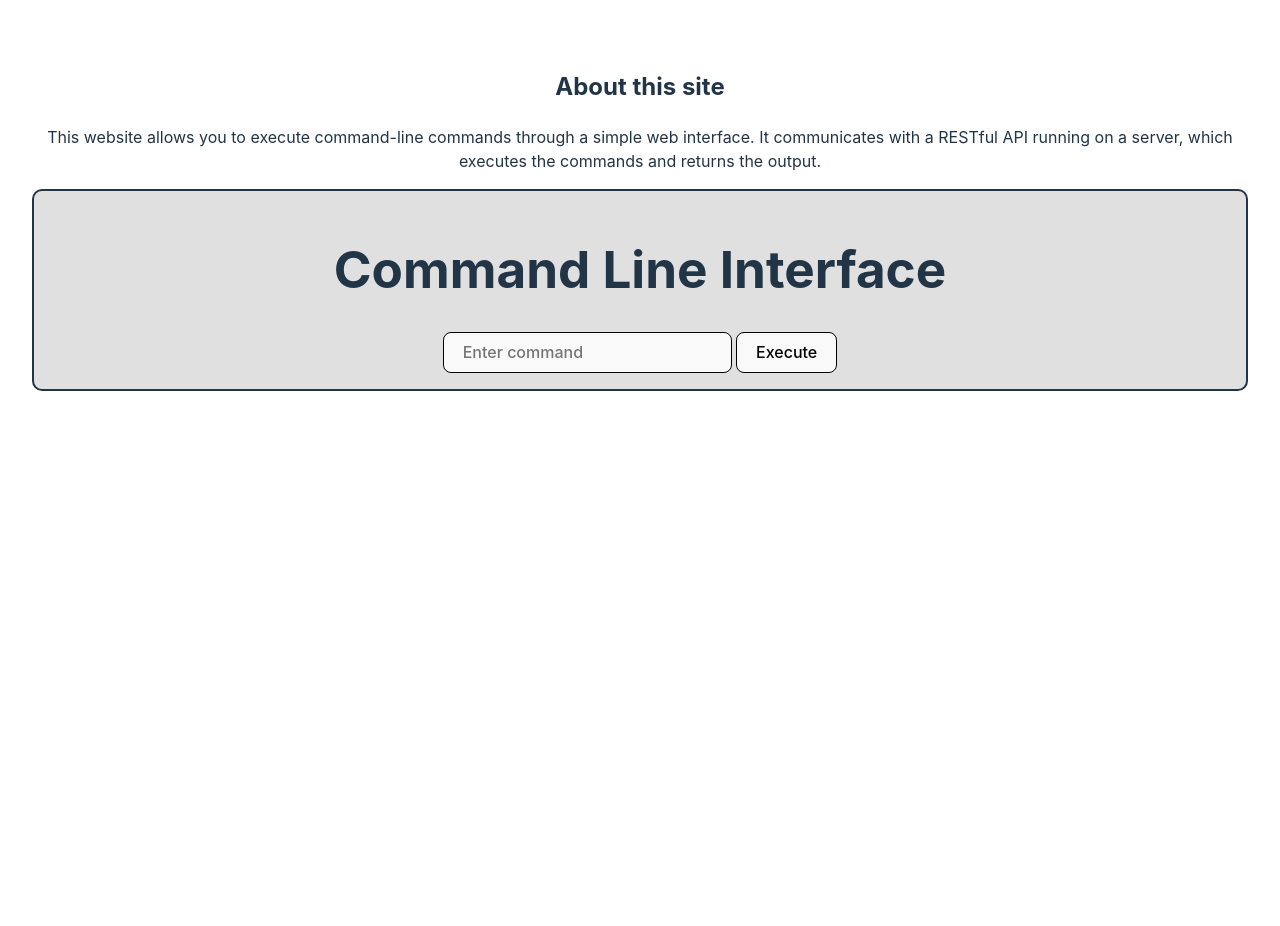
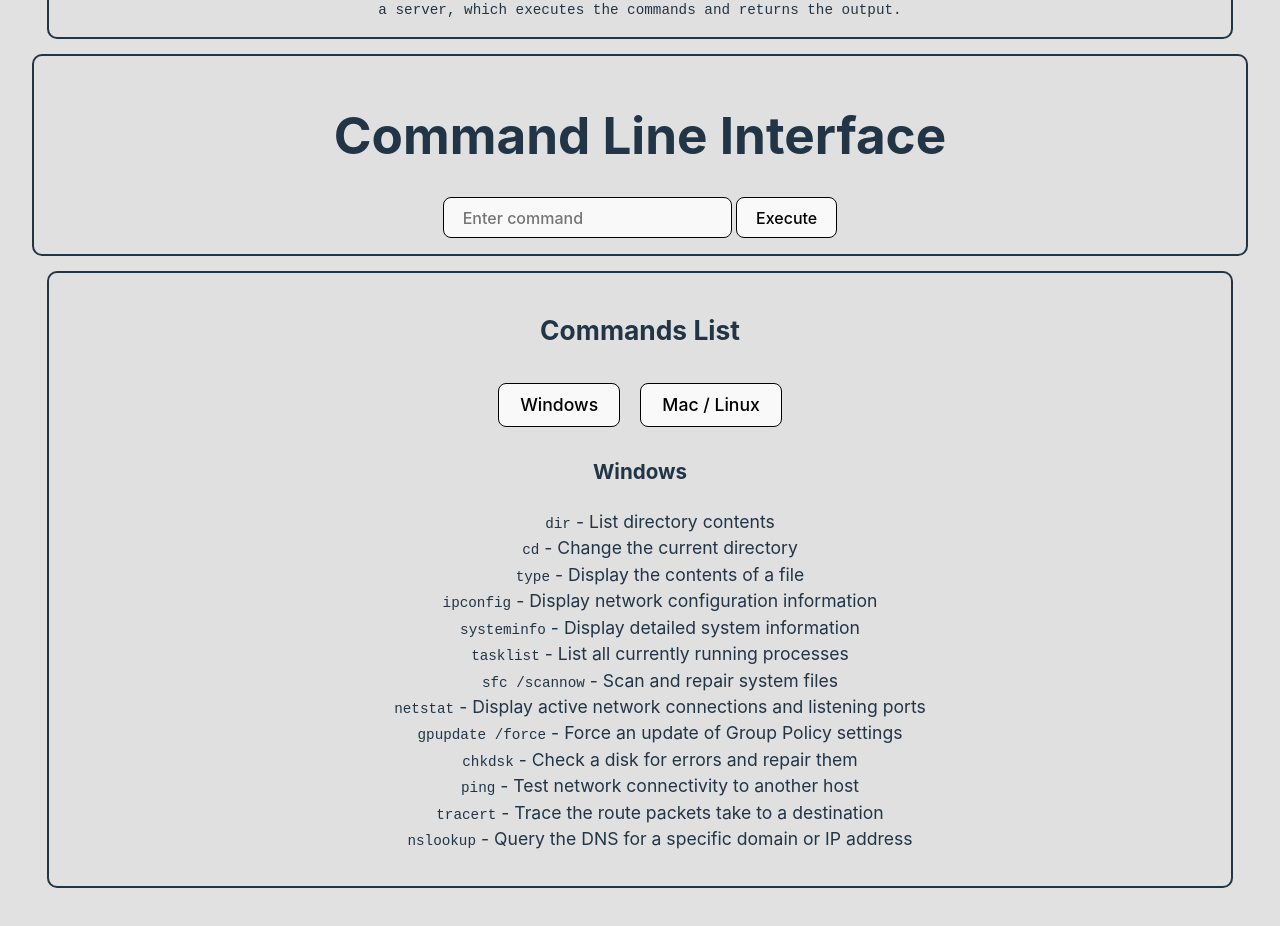
Before and after one commit to BigBobandy/Command-Line-app, a React (Vite) app: page / in a window 1280 px wide. Shown: the part 180-1106 px from the top of the page. Before the commit the page ends 800 px from the top, so only its background shows below. Built offline with nearby package versions, Linux system fonts and the light colour scheme.

Commit message:
Add CommandsList component
Description: Created a new CommandsList component to display a list of available commands for Windows and Mac/Linux systems. The component allows users to toggle between the two command lists by clicking the "Windows" or "Mac / Linux" buttons

```diff
--- a/src/App.css
+++ b/src/App.css
@@ -6,15 +6,16 @@
 }
 
 :root {
-  --primary-color: #0f0;
+  --primary-color: #213547;
+  --background-color: #e0e0e0;
 }
 
 .App {
-  border: 2px solid #213547;
+  border: 2px solid var(--primary-color);
   border-radius: 10px;
   padding: 1rem;
   z-index: 1;
-  background-color: #e0e0e0;
+  background-color: var(--background-color);
 }
 
 form input {
--- a/src/App.jsx
+++ b/src/App.jsx
@@ -2,6 +2,7 @@ import axios from "axios";
 import { useState } from "react";
 import "./App.css";
 import About from "./components/About";
+import CommandList from "./components/CommandList";
 
 function App() {
   // Declaring state variables for input and output
@@ -56,6 +57,7 @@ function App() {
           ))}
         </div>
       </div>
+      <CommandList></CommandList>
     </div>
   );
 }
--- a/src/components/About.jsx
+++ b/src/components/About.jsx
@@ -5,11 +5,11 @@ function About() {
   return (
     <div className="About">
       <h2>About this site</h2>
-      <p>
+      <code>
         This website allows you to execute command-line commands through a
         simple web interface. It communicates with a RESTful API running on a
         server, which executes the commands and returns the output.
-      </p>
+      </code>
     </div>
   );
 }
--- a/src/components/CommandList.jsx
+++ b/src/components/CommandList.jsx
@@ -0,0 +1,121 @@
+import React, { useState } from "react";
+import "./styles/CommandList.css";
+
+function CommandList() {
+  const [activeList, setActiveList] = useState("windows");
+
+  return (
+    <div className="CommandList">
+      <h2>Commands List</h2>
+
+      <div>
+        <button onClick={() => setActiveList("windows")}>Windows</button>
+        <button onClick={() => setActiveList("mac-linux")}>Mac / Linux</button>
+      </div>
+
+      {activeList === "windows" && (
+        <div>
+          <h3>Windows</h3>
+          <ul>
+            <li>
+              <code>dir</code> - List directory contents
+            </li>
+            <li>
+              <code>cd</code> - Change the current directory
+            </li>
+            <li>
+              <code>type</code> - Display the contents of a file
+            </li>
+            <li>
+              <code>ipconfig</code> - Display network configuration information
+            </li>
+            <li>
+              <code>systeminfo</code> - Display detailed system information
+            </li>
+            <li>
+              <code>tasklist</code> - List all currently running processes
+            </li>
+            <li>
+              <code>sfc /scannow</code> - Scan and repair system files
+            </li>
+            <li>
+              <code>netstat</code> - Display active network connections and
+              listening ports
+            </li>
+            <li>
+              <code>gpupdate /force</code> - Force an update of Group Policy
+              settings
+            </li>
+            <li>
+              <code>chkdsk</code> - Check a disk for errors and repair them
+            </li>
+            <li>
+              <code>ping</code> - Test network connectivity to another host
+            </li>
+            <li>
+              <code>tracert</code> - Trace the route packets take to a
+              destination
+            </li>
+            <li>
+              <code>nslookup</code> - Query the DNS for a specific domain or IP
+              address
+            </li>
+          </ul>
+        </div>
+      )}
+
+      {activeList === "mac-linux" && (
+        <div>
+          <h3>Mac / Linux</h3>
+          <ul>
+            <li>
+              <code>ls</code> - List directory contents
+            </li>
+            <li>
+              <code>cd</code> - Change the current directory
+            </li>
+            <li>
+              <code>cat</code> - Display the contents of a file
+            </li>
+            <li>
+              <code>ifconfig</code> - Display network configuration information
+            </li>
+            <li>
+              <code>uname -a</code> - Display detailed system information
+            </li>
+            <li>
+              <code>ps</code> - List all currently running processes
+            </li>
+            <li>
+              <code>top</code> - Display dynamic real-time information about
+              running processes
+            </li>
+            <li>
+              <code>lsof</code> - List open files and the processes that opened
+              them
+            </li>
+            <li>
+              <code>df</code> - Display disk space usage
+            </li>
+            <li>
+              <code>du</code> - Display file and directory space usage
+            </li>
+            <li>
+              <code>ping</code> - Test network connectivity to another host
+            </li>
+            <li>
+              <code>traceroute</code> - Trace the route packets take to a
+              destination
+            </li>
+            <li>
+              <code>dig</code> - Query the DNS for a specific domain or IP
+              address
+            </li>
+          </ul>
+        </div>
+      )}
+    </div>
+  );
+}
+
+export default CommandList;
--- a/src/components/styles/About.css
+++ b/src/components/styles/About.css
@@ -0,0 +1,8 @@
+.About {
+  margin: 15px;
+  font-size: 110%;
+  background-color: var(--background-color);
+  padding: 1rem;
+  border: 2px solid var(--primary-color);
+  border-radius: 10px;
+}
--- a/src/components/styles/CommandList.css
+++ b/src/components/styles/CommandList.css
@@ -0,0 +1,16 @@
+.CommandList {
+  margin: 15px;
+  font-size: 110%;
+  background-color: var(--background-color);
+  padding: 1rem;
+  border: 2px solid var(--primary-color);
+  border-radius: 10px;
+}
+
+.CommandList li {
+  list-style: none;
+}
+
+.CommandList button {
+  margin: 10px;
+}
--- a/src/index.css
+++ b/src/index.css
@@ -24,6 +24,7 @@ a:hover {
 }
 
 body {
+  background-color: #e1e1e1;
   margin: 0;
   display: flex;
   place-items: center;
```
